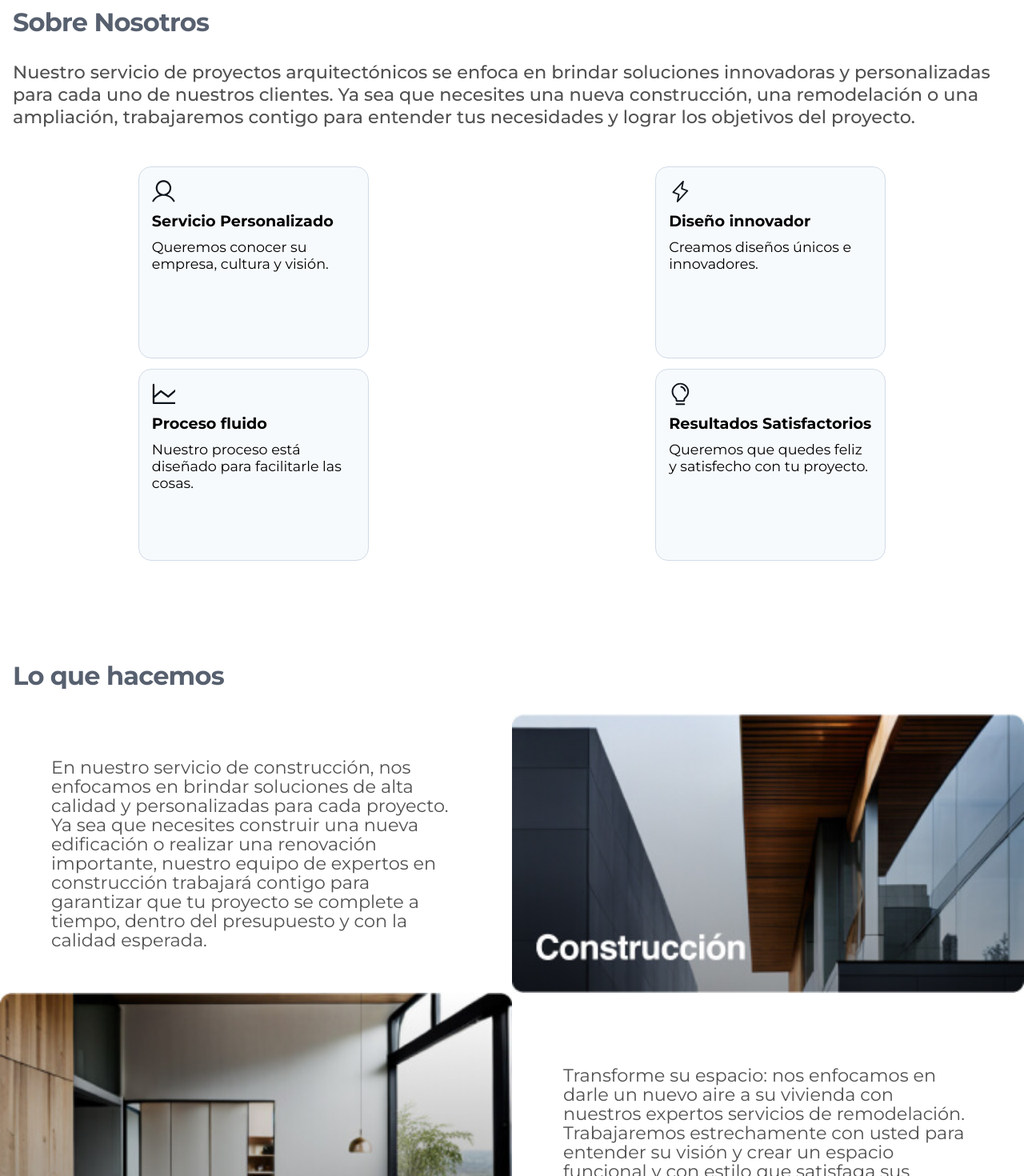
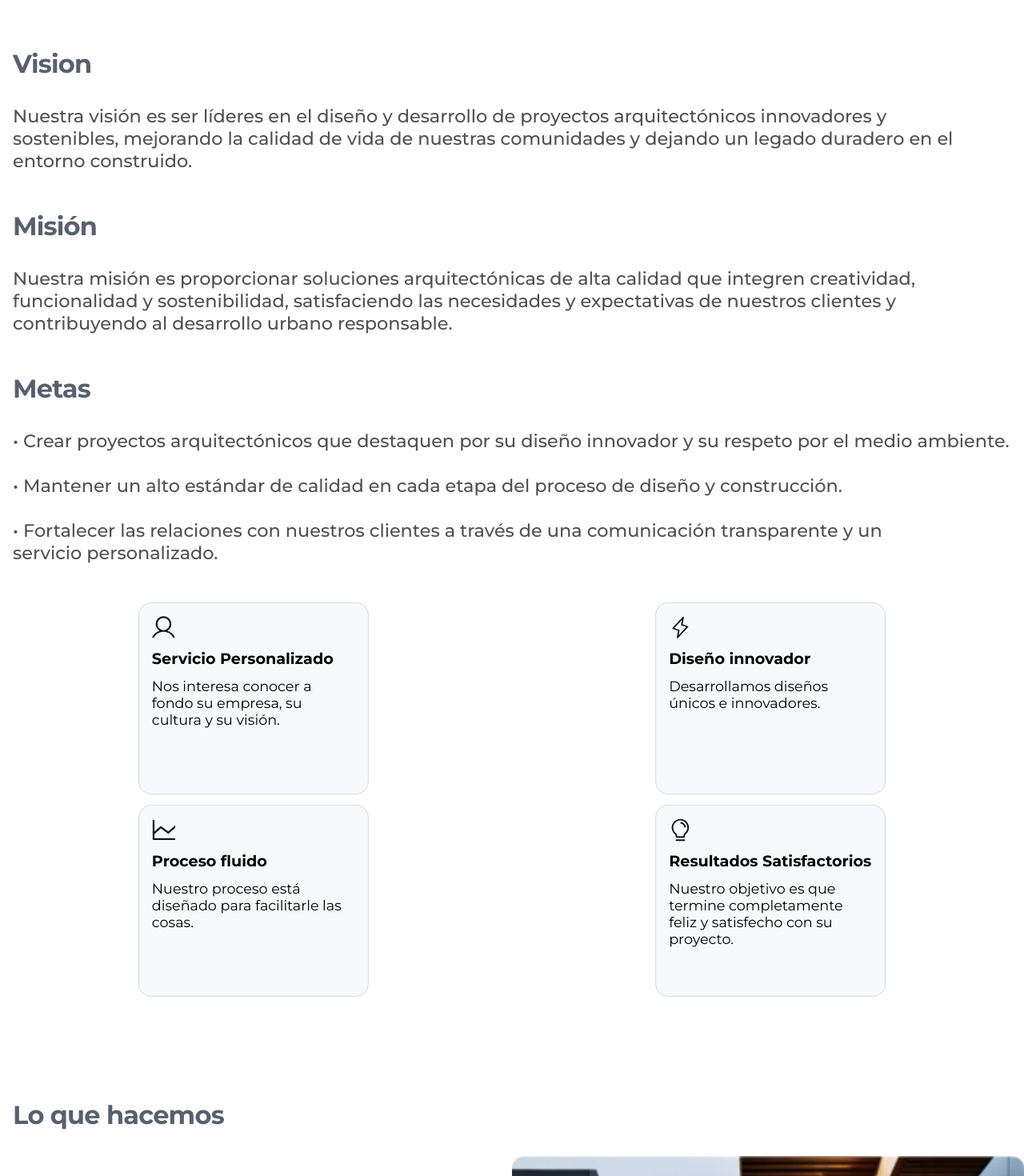
Before and after one commit to Rubenhdz20/Architecture-Web-Portfolio, a React (Vite) app: page /contact in a window 1280 px wide. Shown: the part 1040-2510 px from the top of the page at 80% size. Built offline with nearby package versions, Linux system fonts and the light colour scheme.

Commit message:
Change texts in different sections and remove line heights

```diff
--- a/src/components/AboutUs/AboutUs.css
+++ b/src/components/AboutUs/AboutUs.css
@@ -2,12 +2,12 @@
     margin-top: 2.5rem;
 }
 
-.about-us__title {
+.about-us__subtitle {
+    margin-top: 3rem;
     margin-left: 1rem;
     font-size: 2rem;
     font-style: normal;
     font-weight: 700;
-    line-height: 2rem;
     letter-spacing: -0.8px;
     color: var(--title-color);
 }
@@ -45,7 +45,6 @@
 .about-us__card-title {
     font-style: normal;
     font-weight: 700;
-    line-height: 20px;
 }
 
 .about-us__card-description {
--- a/src/components/AboutUs/index.jsx
+++ b/src/components/AboutUs/index.jsx
@@ -4,8 +4,17 @@ function AboutUs() {
     return(
         <section id='about-us' className='about-us'>
             <div className='about-us__text-container'>
-                <h1 className='about-us__title'>Sobre Nosotros</h1>
-                <p className='about-us__description'>Nuestro servicio de proyectos arquitectónicos se enfoca en brindar soluciones innovadoras y personalizadas para cada uno de nuestros clientes. Ya sea que necesites una nueva construcción, una remodelación o una ampliación, trabajaremos contigo para entender tus necesidades y lograr los objetivos del proyecto.</p>
+                <h2 className='about-us__subtitle'>Vision</h2>
+                <p className='about-us__description'>Nuestra visión es ser líderes en el diseño y desarrollo de proyectos arquitectónicos innovadores y sostenibles, mejorando la calidad de vida de nuestras comunidades y dejando un legado duradero en el entorno construido.
+                </p>
+                <h2 className='about-us__subtitle'>Misión</h2>
+                <p className='about-us__description'>Nuestra misión es proporcionar soluciones arquitectónicas de alta calidad que integren creatividad, funcionalidad y sostenibilidad, satisfaciendo las necesidades y expectativas de nuestros clientes y contribuyendo al desarrollo urbano responsable.
+                </p>
+                <h2 className='about-us__subtitle'>Metas</h2>
+                <p className='about-us__description'>•	Crear proyectos arquitectónicos que destaquen por su diseño innovador y su respeto por el medio ambiente.<br></br><br></br>
+                •	Mantener un alto estándar de calidad en cada etapa del proceso de diseño y construcción.<br></br><br></br>
+                •	Fortalecer las relaciones con nuestros clientes a través de una comunicación transparente y un servicio personalizado.
+                </p>
             </div>
             <div className='about-us__cards-container'>
                 <div className='about-us__child-cards'>
@@ -13,14 +22,14 @@ function AboutUs() {
                     <path fill-rule="evenodd" clip-rule="evenodd" d="M19.6488 17.875C18.2209 15.4066 16.0206 13.6366 13.4528 12.7975C16.0635 11.2433 17.3141 8.13638 16.5082 5.2069C15.7022 2.27741 13.0383 0.247449 10 0.247449C6.96167 0.247449 4.29779 2.27741 3.49182 5.2069C2.68585 8.13638 3.93645 11.2433 6.54719 12.7975C3.97938 13.6356 1.77906 15.4056 0.35125 17.875C0.208704 18.1074 0.203527 18.3989 0.337731 18.6363C0.471935 18.8736 0.724375 19.0194 0.997024 19.0171C1.26967 19.0147 1.51958 18.8646 1.64969 18.625C3.41594 15.5725 6.53781 13.75 10 13.75C13.4622 13.75 16.5841 15.5725 18.3503 18.625C18.4804 18.8646 18.7303 19.0147 19.003 19.0171C19.2756 19.0194 19.5281 18.8736 19.6623 18.6363C19.7965 18.3989 19.7913 18.1074 19.6488 17.875ZM4.75 7C4.75 4.1005 7.1005 1.75 10 1.75C12.8995 1.75 15.25 4.1005 15.25 7C15.25 9.8995 12.8995 12.25 10 12.25C7.10179 12.2469 4.7531 9.89821 4.75 7Z" fill="#0D141C"/>
                     </svg>
                     <p className='about-us__card-title'>Servicio Personalizado</p>
-                    <p className='about-us__card-description'>Queremos conocer su empresa, cultura y visión.</p>
+                    <p className='about-us__card-description'>Nos interesa conocer a fondo su empresa, su cultura y su visión.</p>
                 </div>
                 <div className='about-us__child-cards'>
                     <svg className='about-us__card-svg' viewBox="0 0 18 24" fill="none" xmlns="http://www.w3.org/2000/svg">
     <path fill-rule="evenodd" clip-rule="evenodd" d="M17.2303 11.0784C17.1726 10.8343 16.9967 10.6352 16.7616 10.5478L11.3606 8.52188L12.735 1.64719C12.7989 1.31904 12.638 0.988192 12.3403 0.835989C12.0426 0.683786 11.6802 0.746981 11.4516 0.990937L0.951562 12.2409C0.778344 12.4235 0.7082 12.6807 0.764781 12.9259C0.821363 13.1711 0.99713 13.3715 1.23281 13.4597L6.63562 15.4856L5.265 22.3528C5.20107 22.681 5.36205 23.0118 5.65971 23.164C5.95738 23.3162 6.31984 23.253 6.54844 23.0091L17.0484 11.7591C17.2185 11.5766 17.2866 11.3214 17.2303 11.0784ZM7.25344 20.0625L8.235 15.1519C8.30755 14.7922 8.10923 14.4328 7.76625 14.3025L2.8125 12.4416L10.7456 3.94219L9.765 8.85281C9.69245 9.21248 9.89077 9.57184 10.2338 9.70219L15.1838 11.5584L7.25344 20.0625Z" fill="#0D141C"/>
                     </svg>
                     <p className='about-us__card-title'>Diseño innovador</p>
-                    <p className='about-us__card-description'>Creamos diseños únicos e innovadores.</p>
+                    <p className='about-us__card-description'>Desarrollamos diseños únicos e innovadores.</p>
                 </div>
                 <div className='about-us__child-cards'>
                     <svg className='about-us__card-svg' viewBox="0 0 22 20" fill="none" xmlns="http://www.w3.org/2000/svg">
@@ -34,7 +43,7 @@ function AboutUs() {
                     <path fill-rule="evenodd" clip-rule="evenodd" d="M13.5 20.75C13.5 21.1642 13.1642 21.5 12.75 21.5H5.25C4.83579 21.5 4.5 21.1642 4.5 20.75C4.5 20.3358 4.83579 20 5.25 20H12.75C13.1642 20 13.5 20.3358 13.5 20.75ZM17.25 8.75C17.2565 11.2836 16.0926 13.6783 14.0963 15.2384C13.723 15.5246 13.5029 15.9672 13.5 16.4375V17C13.5 17.8284 12.8284 18.5 12 18.5H6C5.17157 18.5 4.5 17.8284 4.5 17V16.4375C4.49969 15.9728 4.28398 15.5344 3.91594 15.2506C1.9248 13.6999 0.757338 11.3197 0.75 8.79594C0.725625 4.32781 4.33688 0.606875 8.80125 0.5C11.0235 0.446448 13.1734 1.29194 14.7638 2.84496C16.3542 4.39798 17.2506 6.52709 17.25 8.75ZM15.75 8.75C15.7505 6.93116 15.017 5.18908 13.7157 3.91842C12.4143 2.64775 10.6552 1.95604 8.83687 2C5.18062 2.08625 2.23031 5.13031 2.25 8.78656C2.25694 10.8506 3.21244 12.7969 4.84125 14.0647C5.57354 14.634 6.00133 15.51 6 16.4375V17H12V16.4375C12.0021 15.5074 12.4335 14.6303 13.1691 14.0609C14.8031 12.784 15.7556 10.8238 15.75 8.75ZM14.2397 7.87438C13.8414 5.64954 12.0996 3.90815 9.87469 3.51031C9.46617 3.44145 9.07917 3.71679 9.01031 4.12531C8.94145 4.53383 9.21679 4.92082 9.62531 4.98969C11.1788 5.25125 12.4969 6.56937 12.7603 8.12562C12.8216 8.4863 13.1342 8.75014 13.5 8.75C13.5424 8.74975 13.5847 8.7463 13.6266 8.73969C14.0348 8.67 14.3093 8.28262 14.2397 7.87438Z" fill="#0D141C"/>
                     </svg>
                     <p className='about-us__card-title'>Resultados Satisfactorios</p>
-                    <p className='about-us__card-description'>Queremos que quedes feliz y satisfecho con tu proyecto.</p>
+                    <p className='about-us__card-description'>Nuestro objetivo es que termine completamente feliz y satisfecho con su proyecto.</p>
                 </div>
              </div>
         </section>
--- a/src/components/Contact/index.jsx
+++ b/src/components/Contact/index.jsx
@@ -33,7 +33,7 @@ function Contact() {
     <>
       <section id="contact-section" className='contact-section'>
         <h1 className='contact__title'>Contáctanos </h1>
-        <p className='contact__text'>¿Te interesa trabajar con nosotros? Envíanos un mensaje y nos pondremos en contacto contigo.</p>
+        <p className='contact__text'>Para más información sobre nuestros servicios o para discutir su próximo proyecto, por favor, póngase en contacto con nosotros a través de nuestros canales de comunicación. Estamos aquí para ayudarle a transformar su visión en realidad.</p>
         <div className='contact__container'>
           <svg width="50" height="50" viewBox="0 0 1375 1376" fill="none" xmlns="http://www.w3.org/2000/svg">
   <path d="M1031.24 1031.51C1221.09 841.666 1221.09 533.865 1031.24 344.018C841.395 154.172 533.593 154.172 343.747 344.018C153.901 533.865 153.901 841.666 343.747 1031.51C533.593 1221.36 841.395 1221.36 1031.24 1031.51Z" fill="url(#paint0_linear_0_784)"/>
@@ -48,7 +48,7 @@ function Contact() {
           </svg>
           <button className='contact__container--message' onClick={handleWhatsAppClick}>Enviar Mensaje
           </button>
-          <img src="/assets/Gmail.jpg" alt="Gmail Account" />
+          <img src="/assets/Gmail.jpg" alt="Gmail Account" className='contact__gmail'/>
           {copied && (
             <span ref={copiedTextRef} className='contact__container--message'>
               Copiado!
--- a/src/components/MobileMenu/MobileMenu.css
+++ b/src/components/MobileMenu/MobileMenu.css
@@ -60,7 +60,6 @@
 .mobile-list__link {
     font-style: normal;
     font-weight: 600;
-    line-height: 1.25rem;
     text-decoration: none;
     color: var(--title-color);
 }
@@ -69,7 +68,6 @@
     .mobile-list__item {
         margin-top: 3rem;
         width: 22rem;
-        height: 4rem;
         gap: 1rem;
         border-radius: .75rem;
     }
@@ -88,7 +86,6 @@
         .mobile-list__item {
             margin-top: 3rem;
             width: 18.3rem;
-            height: 3rem;
             gap: 1rem;
             border-radius: .75rem;
         }
--- a/src/components/OurWork/index.jsx
+++ b/src/components/OurWork/index.jsx
@@ -21,6 +21,8 @@ function OurWork() {
         <section id='our-work' className='ourwork'>
             <h1 className='ourwork-title'>Nuestro Trabajo</h1>
             <h2 className='ourwork-subtitle'>Proyectos Realizados</h2>
+            <p className='ourwork__description'>A lo largo de los años, hemos completado una amplia gama de proyectos que incluyen edificios residenciales, oficinas, centros comerciales y proyectos de renovación urbana. Cada proyecto refleja nuestro compromiso con la excelencia y la innovación arquitectónica.
+            </p>
                 <Slider {...settings}>
                     {projects.map((project) => (
                         <div className='ourwork-card' key={project.id}>
--- a/src/components/ProjectContext/index.jsx
+++ b/src/components/ProjectContext/index.jsx
@@ -21,7 +21,7 @@ const ProjectsProvider = ({ children }) => {
       images: ['../Fuentes del Molino/IMG_4680.jpeg', '../Fuentes del Molino/IMG_4309.jpeg', '../Fuentes del Molino/IMG_4311.jpeg', '../Fuentes del Molino/IMG_4422.jpeg', '../Fuentes del Molino/IMG_5051.jpeg', '../Fuentes del Molino/IMG_6737 2.jpeg', '../Fuentes del Molino/IMG_4322.jpeg', '../Fuentes del Molino/IMG_5041.jpeg', '../Fuentes del Molino/IMG_5055.jpeg', '../Fuentes del Molino/IMG_5743.jpeg', '../Fuentes del Molino/IMG_6740.jpeg', '../Fuentes del Molino/IMG_6739.jpeg', '../Fuentes del Molino/IMG_7156.jpeg', '../Fuentes del Molino/IMG_8732.jpeg', '../Fuentes del Molino/656cae8c-c841-4a55-b01f-bf1a02dc77ff 2 (1).jpeg', '../Fuentes del Molino/42c95218-bba4-4682-95cd-92953c1c86c3.jpeg', '../Fuentes del Molino/IMG_9791.jpeg'],
       name: 'Casa Fuentes del Molino',
       date: 'Puebla, Mexico - Enero 2023',
-      description: 'Esta casa tiene una superficie de total construida de 400m2, en este proyecto se tuvo que trabajar con dos fachadas, lateral y principal ya que el terreno queda en la esquina, se realizó la distribución de la siguiente manera: ',
+      description: 'La Casa Fuentes del Molino se destaca por su diseño arquitectónico contemporáneo y funcional, con una superficie total construida de 400 m². Este proyecto, ubicado en una esquina, presenta el reto de trabajar con dos fachadas, lateral y principal, optimizando así la integración y el aprovechamiento del terreno. Cada nivel ha sido diseñado meticulosamente para proporcionar confort y funcionalidad, asegurando una experiencia de vida óptima y armoniosa para sus habitantes. ',
       details: 'Planta Baja (Sala - Comedor - Cocina - Cuarto de Servicio - Recámara - Baño Completo)',
       details2: 'Primer Nivel (3 Recámaras - Sala de Tv - Oficina)',
       details3: 'Segundo Nivel (Roof Garden - Recámara)'
--- a/src/components/WhatWeDo/WhatWeDo.css
+++ b/src/components/WhatWeDo/WhatWeDo.css
@@ -7,7 +7,6 @@
     font-size: 2rem;
     font-style: normal;
     font-weight: 700;
-    line-height: 2rem;
     letter-spacing: -0.8px;
     color: var(--title-color);
 }
@@ -33,10 +32,10 @@
 }
 
 .whatwedo__information--text {
-    margin-top: 1rem;
+    margin-top: 2rem;
+    margin-left: 1rem;
     font-style: normal;
     font-weight: 400;
-    line-height: 1.5rem;
     text-align: left;
     color: var(--text-color);
 }
--- a/src/components/WhatWeDo/index.jsx
+++ b/src/components/WhatWeDo/index.jsx
@@ -7,11 +7,11 @@ function WhatWeDo() {
             <div className='whatwedo__container'>
                 <div className='whatwedo__information'>
                     <img className='whatwedo__information--image img1' src="/assets/construccion1.jpg" alt="Construction background"/>
-                    <p className='whatwedo__information--text p1'>En nuestro servicio de construcción, nos enfocamos en brindar soluciones de alta calidad y personalizadas para cada proyecto. Ya sea que necesites construir una nueva edificación o realizar una renovación importante, nuestro equipo de expertos en construcción trabajará contigo para garantizar que tu proyecto se complete a tiempo, dentro del presupuesto y con la calidad esperada.</p>
+                    <p className='whatwedo__information--text p1'>En nuestro servicio de construcción, nos dedicamos a ofrecer soluciones personalizadas y de alta calidad para cada proyecto. Ya sea que requieras la construcción de una nueva edificación o una renovación integral, nuestro equipo de expertos en construcción colaborará estrechamente contigo para asegurar que tu proyecto se complete puntualmente, dentro del presupuesto y con los más altos estándares de calidad.</p>
                 </div>
                 <div className='whatwedo__information'>
                     <img className='whatwedo__information--image' src="/assets/remodelacion1.jpg" alt="remodelling image"/>
-                    <p className='whatwedo__information--text p2'>Transforme su espacio: nos enfocamos en darle un nuevo aire a su vivienda con nuestros expertos servicios de remodelación. Trabajaremos estrechamente con usted para entender su visión y crear un espacio funcional y con estilo que satisfaga sus necesidades.</p>
+                    <p className='whatwedo__information--text p2'>Transforme su espacio con nuestro equipo de expertos en remodelación. Nos dedicamos a revitalizar su vivienda, creando ambientes funcionales y estéticamente atractivos. Trabajamos de manera colaborativa para entender su visión y diseñar espacios que se ajusten a sus necesidades y estilo.</p>
                 </div>
                 <div className='whatwedo__information'>
                     <img className='whatwedo__information--image img1' src="/assets/design1.jpg" alt="Design Background"/>
```
Also changed, not shown: src/components/Contact/Contact.css (+12 -2 lines), src/components/OurWork/OurWork.css (+24 -5 lines).
